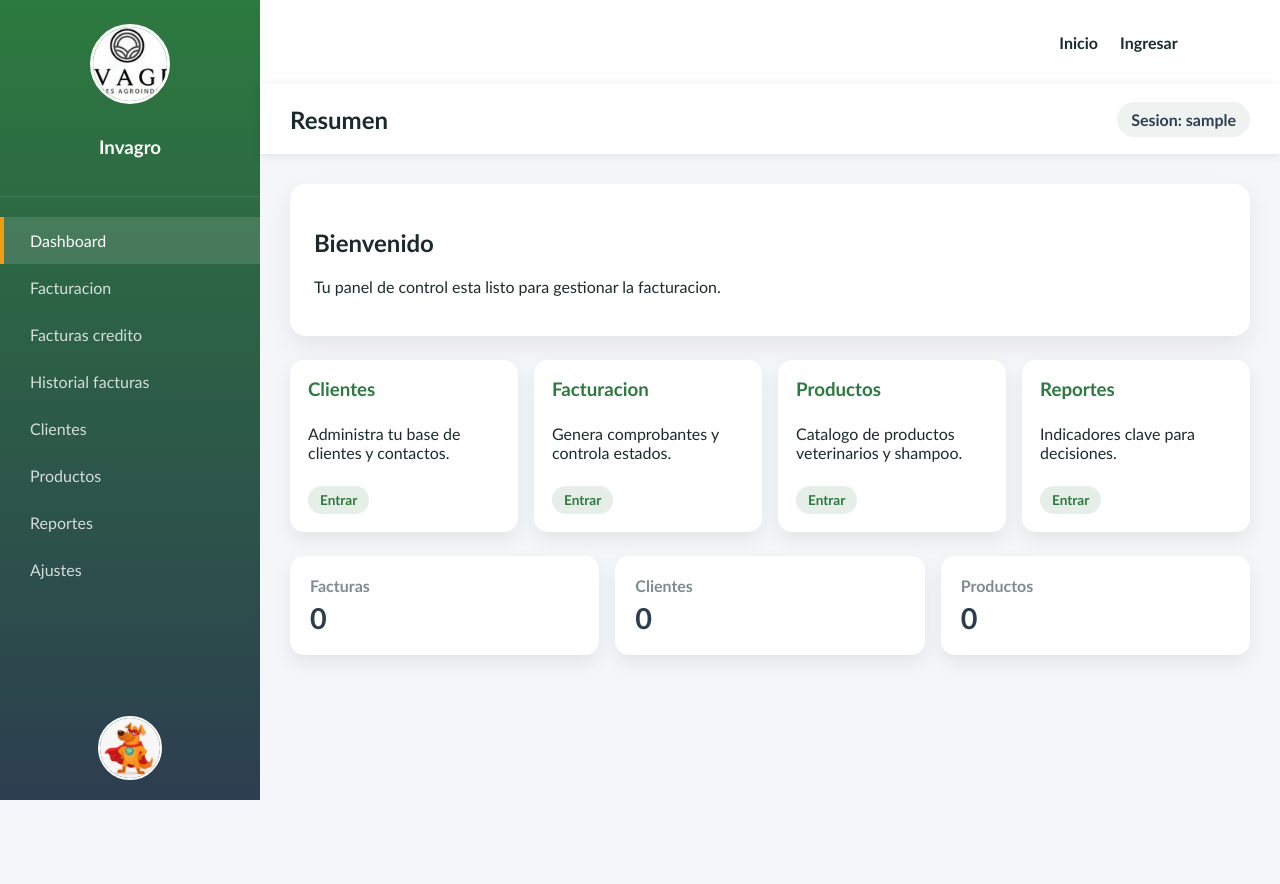
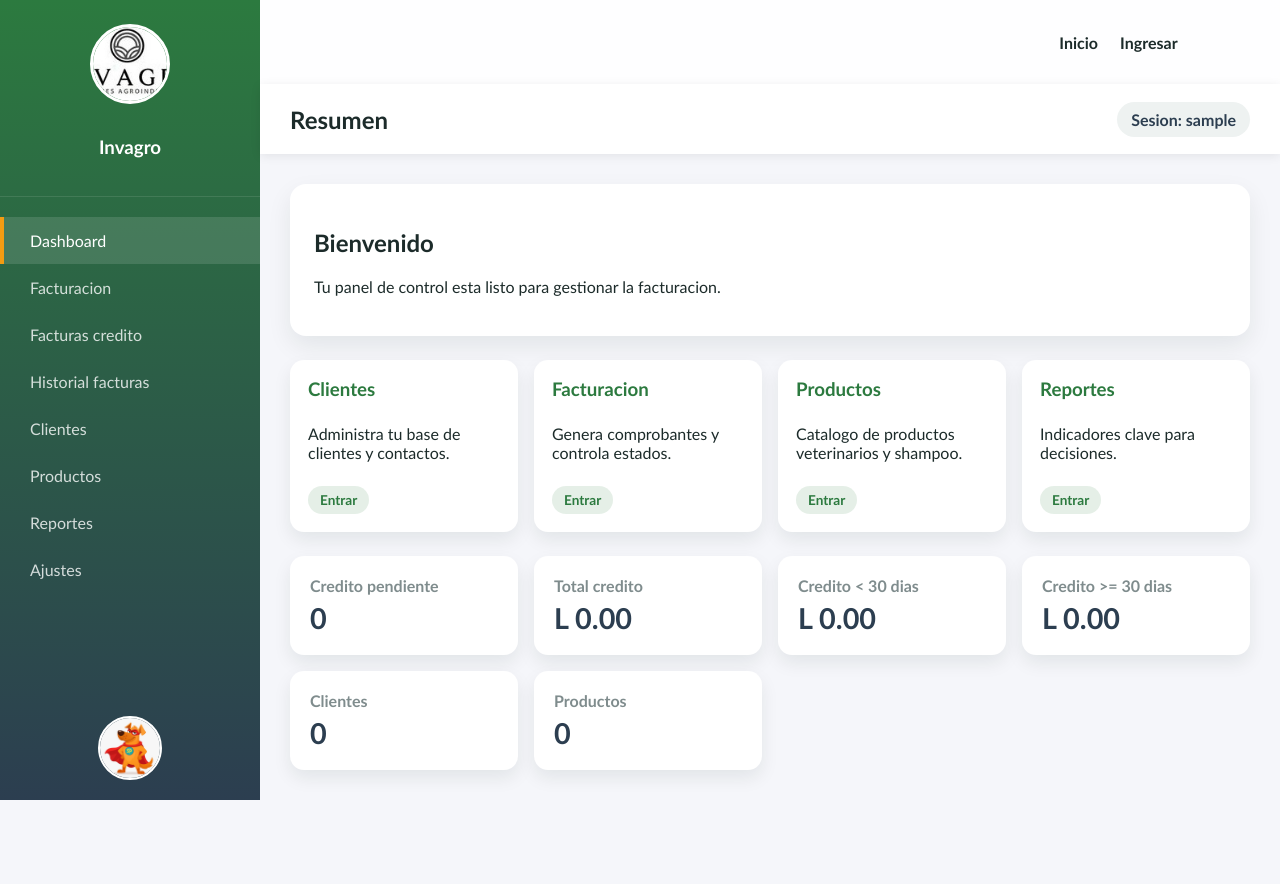
Before and after one commit to Luisfer8904/Sistema-de-facturacion-Invagro, a Flask app: page /dashboard in a window 1280 px wide. Run offline with Flask 3, Linux system fonts and the light colour scheme; the visitor is signed in with stand-in values (Sample User, id 1); data that the repository does not hold is empty; parts of the project's set-up code (start-up, migrations or seed data) failed here and were passed over.

Commit message:
dashboard indicadores de credito

```diff
--- a/backend/app.py
+++ b/backend/app.py
@@ -1,11 +1,12 @@
 import logging
 import os
 import re
-from datetime import datetime
+from datetime import datetime, timedelta
 from decimal import Decimal
 from uuid import uuid4
 
 import click
+from sqlalchemy import func
 from flask import Flask, jsonify, redirect, render_template, request, session, url_for
 from sqlalchemy.exc import SQLAlchemyError
 from werkzeug.security import check_password_hash, generate_password_hash
@@ -405,7 +406,56 @@ def create_app():
         if not session.get("user"):
             return redirect(url_for("login"))
 
-        return render_template("dashboard.html", user=session["user"])
+        now = datetime.utcnow()
+        cutoff = now - timedelta(days=30)
+
+        try:
+            clientes_count = Cliente.query.count()
+            productos_count = Producto.query.filter_by(activo=True).count()
+            facturas_credito_count = FacturaContado.query.filter_by(estado="credito").count()
+            credito_total = (
+                db.session.query(func.coalesce(func.sum(FacturaContado.total), 0))
+                .filter(FacturaContado.estado == "credito")
+                .scalar()
+                or 0
+            )
+            credito_menor_30 = (
+                db.session.query(func.coalesce(func.sum(FacturaContado.total), 0))
+                .filter(
+                    FacturaContado.estado == "credito",
+                    FacturaContado.fecha >= cutoff,
+                )
+                .scalar()
+                or 0
+            )
+            credito_mayor_30 = (
+                db.session.query(func.coalesce(func.sum(FacturaContado.total), 0))
+                .filter(
+                    FacturaContado.estado == "credito",
+                    FacturaContado.fecha < cutoff,
+                )
+                .scalar()
+                or 0
+            )
+        except SQLAlchemyError:
+            db.session.rollback()
+            clientes_count = 0
+            productos_count = 0
+            facturas_credito_count = 0
+            credito_total = 0
+            credito_menor_30 = 0
+            credito_mayor_30 = 0
+
+        return render_template(
+            "dashboard.html",
+            user=session["user"],
+            clientes_count=clientes_count,
+            productos_count=productos_count,
+            facturas_credito_count=facturas_credito_count,
+            credito_total=credito_total,
+            credito_menor_30=credito_menor_30,
+            credito_mayor_30=credito_mayor_30,
+        )
 
     @app.get("/logout")
     def logout():
--- a/backend/templates/dashboard.html
+++ b/backend/templates/dashboard.html
@@ -64,16 +64,28 @@
 
         <section class="stats-grid">
           <div class="stat-card">
-            <div class="stat-label">Facturas</div>
-            <div class="stat-value">0</div>
+            <div class="stat-label">Credito pendiente</div>
+            <div class="stat-value">{{ facturas_credito_count or 0 }}</div>
+          </div>
+          <div class="stat-card">
+            <div class="stat-label">Total credito</div>
+            <div class="stat-value">L {{ "%.2f"|format(credito_total or 0) }}</div>
+          </div>
+          <div class="stat-card">
+            <div class="stat-label">Credito &lt; 30 dias</div>
+            <div class="stat-value">L {{ "%.2f"|format(credito_menor_30 or 0) }}</div>
+          </div>
+          <div class="stat-card">
+            <div class="stat-label">Credito &gt;= 30 dias</div>
+            <div class="stat-value">L {{ "%.2f"|format(credito_mayor_30 or 0) }}</div>
           </div>
           <div class="stat-card">
             <div class="stat-label">Clientes</div>
-            <div class="stat-value">0</div>
+            <div class="stat-value">{{ clientes_count or 0 }}</div>
           </div>
           <div class="stat-card">
             <div class="stat-label">Productos</div>
-            <div class="stat-value">0</div>
+            <div class="stat-value">{{ productos_count or 0 }}</div>
           </div>
         </section>
       </main>
```
